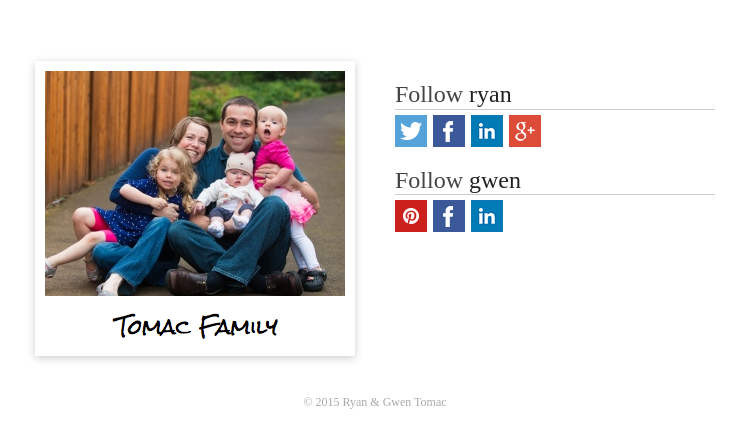
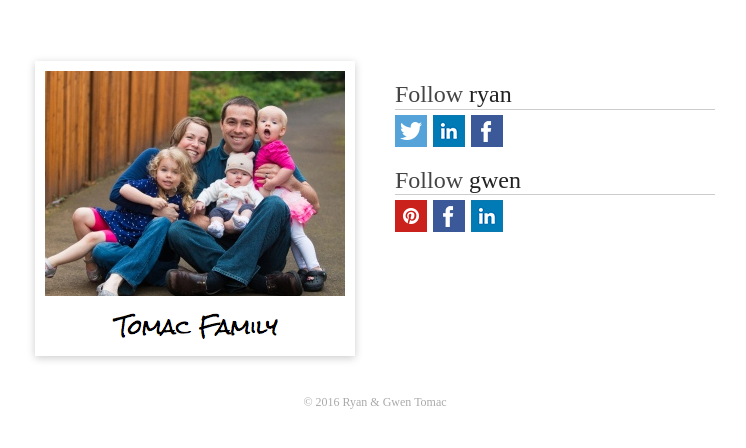
Before and after one commit to rtomac/tomacfamily.com, a website: page app/index.html in a window 1280 px wide. Shown: the part 164-612 px from the top of the page, without its empty margins (265-1011 px from the left). Drawn offline with nearby package versions, Linux system fonts and the light colour scheme.

Commit message:
Remove g+, update copyright year

```diff
--- a/app/index.html
+++ b/app/index.html
@@ -8,6 +8,10 @@
         <link rel="stylesheet" href="https://cdnjs.cloudflare.com/ajax/libs/normalize/3.0.3/normalize.min.css" />
         <link rel="stylesheet" href="styles/main.css" />
         <link rel="icon" href="favicon.ico" />
+        <script src="https://code.jquery.com/jquery-3.1.0.slim.min.js"></script>
+        <script>
+        	$(function() { $('#footer-date').html(new Date().getFullYear()); });
+        </script>
     </head>
     <body>
 		<div id="content">
@@ -25,9 +29,8 @@
 					<div class="title">Follow <span class="name">ryan</span></div>
 					<div class="container">
 						<a href="http://twitter.com/rtomac" class="social-icon twitter" title="Ryan on Twitter"></a>
+						<a href="http://www.linkedin.com/in/rtomac" class="social-icon linkedin" title="Ryan on LinkedIn"></a>
 						<a href="http://www.facebook.com/rtomac" class="social-icon facebook" title="Ryan on Facebook"></a>
-						<a href="http://www.linkedin.com/in/rtomac" class="social-icon linkedin" title="Ryan on LinkedIn"></a>
-						<a href="http://plus.google.com/+RyanTomac" class="social-icon googleplus" title="Ryan on Google Plus"></a>
 					</div>
 					<div class="title">Follow <span class="name">gwen</span></div>
 					<div class="container">
@@ -40,7 +43,7 @@
 			</div>
 
 			<div id="footer">
-				&copy; 2015 Ryan &amp; Gwen Tomac
+				&copy; <span id="footer-date"></span> Ryan &amp; Gwen Tomac
 			</div>
 
 		</div>
```
